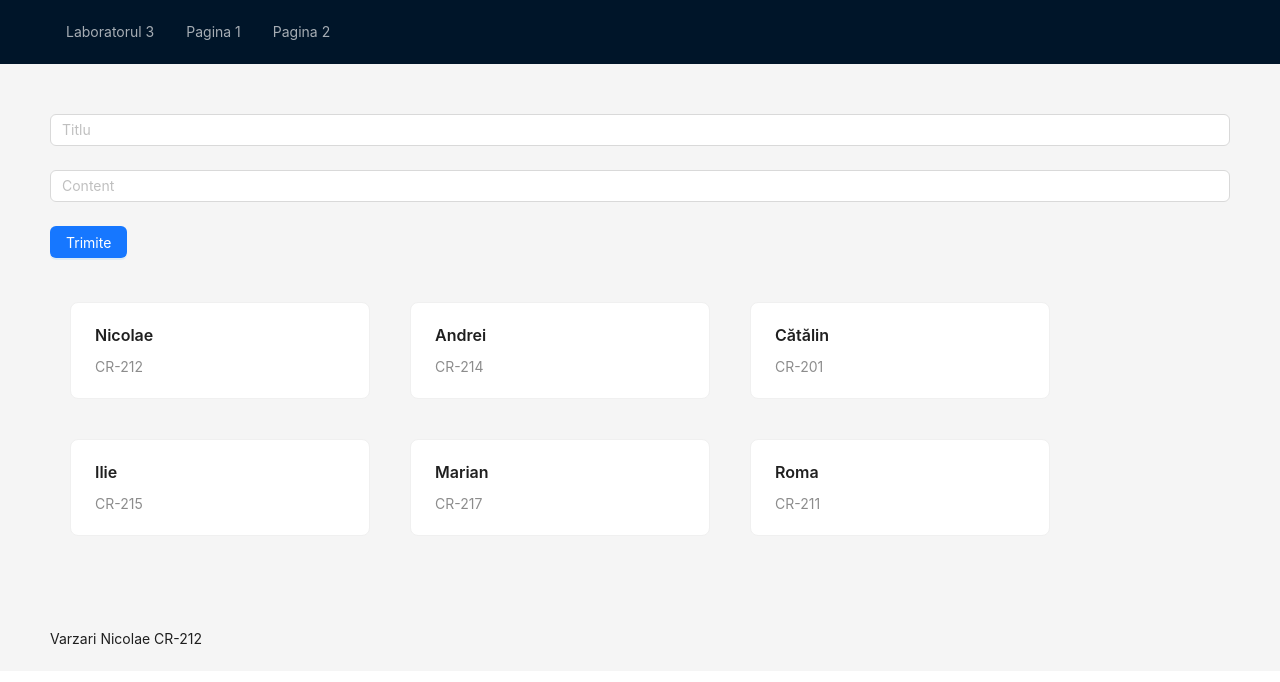
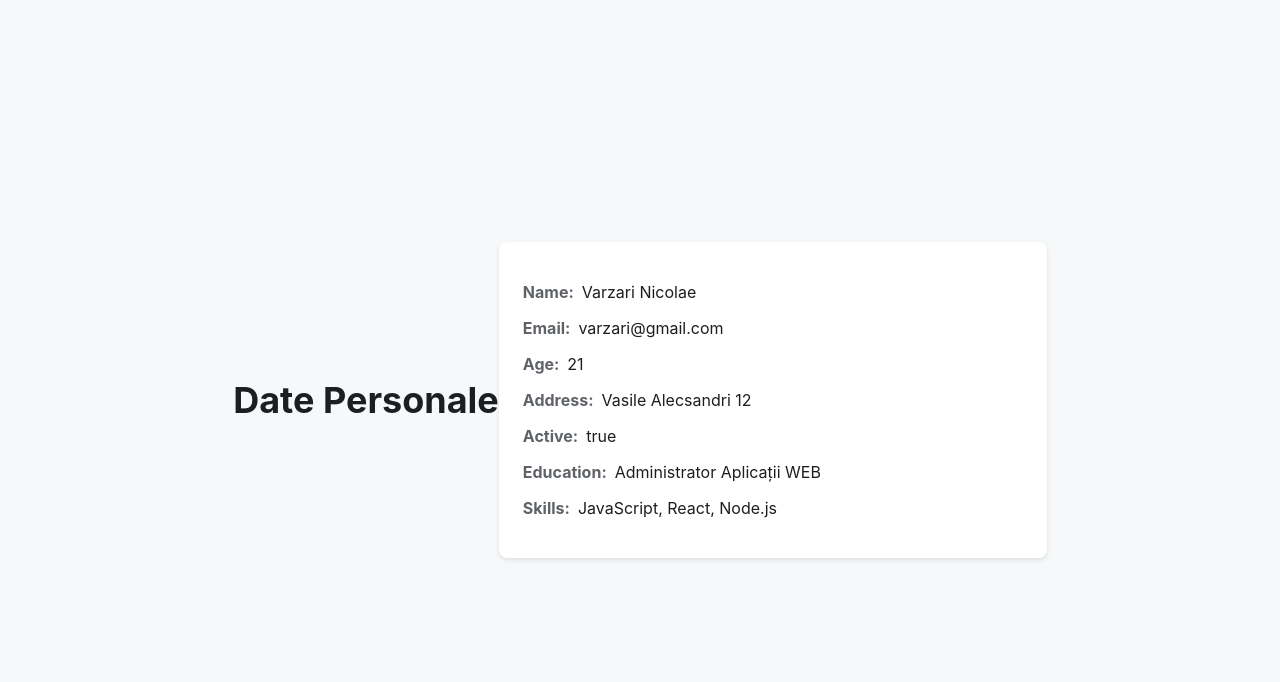
Before and after one commit to VarzariNicolae/Lab1_VarzariNicolae_CR-212, a React (Create React App) app in the folder my-react-project/my-app/: page / in a window 1280 px wide. Shown: the top 682 px of the page. Built offline with nearby package versions, Linux system fonts and the light colour scheme.

Commit message:
Crearea laboratorului 4

```diff
--- a/my-react-project/my-app/src/App.tsx
+++ b/my-react-project/my-app/src/App.tsx
@@ -1,68 +1,65 @@
-import React, { useState } from 'react';
-import { Layout, Menu, Card, Form, Input, Button } from 'antd';
+import React from 'react';
+import './lab4.css';
 
-const { Header, Content, Footer } = Layout;
+interface User {
+    name: string;
+    email: string;
+    age: number;
+    address: string;
+    isActive: boolean;
+}
 
-const App = () => {
-const [form] = Form.useForm();
-const [cards, setCards] = useState([
-{ title: 'Nicolae', content: 'CR-212' },
-{ title: 'Andrei', content: 'CR-214' },
-{ title: 'Cătălin', content: 'CR-201' },
-{ title: 'Ilie', content: 'CR-215' },
-{ title: 'Marian', content: 'CR-217' },
-{ title: 'Roma', content: 'CR-211' },
+interface AdvancedUser extends User {
+    education: string;
+    skills: string[];
+}
 
-
-]);
-
-const handleSubmit = (values: { title: string; content: string }) => {
-const newCards = [...cards, values];
-setCards(newCards);
-console.log('Form values:', values);
-alert('Forma s-a adăugat cu succes!');
+const user: AdvancedUser = {
+    name: 'Varzari Nicolae',
+    email: 'varzari@gmail.com',
+    age: 21,
+    address: 'Vasile Alecsandri 12',
+    isActive: true,
+    education: 'Administrator Aplicații WEB',
+    skills: ['JavaScript', 'React', 'Node.js'],
 };
 
-return (
-<Layout>
-<Header>
-<Menu theme="dark" mode="horizontal">
-<Menu.Item key="1">Laboratorul 3</Menu.Item>
-<Menu.Item key="2">Pagina 1</Menu.Item>
-<Menu.Item key="3">Pagina 2</Menu.Item>
-</Menu>
-</Header>
-<Content style={{ padding: '50px' }}>
-<Form form={form} onFinish={handleSubmit}>
-<Form.Item
-name="title"
-rules={[{ required: true, message: 'Introduceți titlul' }]}
->
-<Input placeholder="Titlu" />
-</Form.Item>
-<Form.Item
-name="content"
-rules={[{ required: true, message: 'Introduceți contentul' }]}
->
-<Input placeholder="Content" />
-</Form.Item>
-<Form.Item>
-<Button type="primary" htmlType="submit">
-Trimite
-</Button>
-</Form.Item>
-</Form>
-<div style={{ display: 'flex', flexWrap: 'wrap' }}>
-{cards.map(card => (
-<Card key={card.title} style={{ width: 300, margin: '20px' }}>
-<Card.Meta title={card.title} description={card.content} />
-</Card>
-))}
-</div>
-</Content>
-<Footer>Varzari Nicolae CR-212</Footer>
-</Layout>
-);
-};
+function Lab4() {
+    return (
+        <div className="container">
+            <h1 className="title">Date Personale</h1>
+            <div className="card">
+                <p>
+                    <span className="label">Name:</span>
+                    <span className="value">{user.name}</span>
+                </p>
+                <p>
+                    <span className="label">Email:</span>
+                    <span className="value">{user.email}</span>
+                </p>
+                <p>
+                    <span className="label">Age:</span>
+                    <span className="value">{user.age}</span>
+                </p>
+                <p>
+                    <span className="label">Address:</span>
+                    <span className="value">{user.address}</span>
+                </p>
+                <p>
+                    <span className="label">Active:</span>
+                    <span className="value">{user.isActive.toString()}</span>
+                </p>
+                <p>
+                    <span className="label">Education:</span>
+                    <span className="value">{user.education}</span>
+                </p>
+                <p>
+                    <span className="label">Skills:</span>
+                    <span className="value">{user.skills.join(', ')}</span>
+                </p>
+            </div>
+        </div>
+    );
+}
 
-export default App;
+export default Lab4;
--- /dev/null
+++ b/my-react-project/my-app/src/lab4.css
@@ -0,0 +1,43 @@
+.container {
+    display: flex;
+    justify-content: center;
+    align-items: center;
+    height: 100vh;
+    background-color: #f6f8fa;
+}
+
+.card {
+    background-color: #fff;
+    padding: 24px;
+    border-radius: 8px;
+    box-shadow: 0 2px 4px rgba(0, 0, 0, 0.1);
+    max-width: 500px;
+    width: 100%;
+}
+
+.title {
+    font-size: 36px;
+    font-weight: 700;
+    margin-bottom: 24px;
+    color: #1c1e21;
+}
+
+.label {
+    font-weight: 700;
+    color: #5f6368;
+}
+
+.value {
+    margin-left: 8px;
+    color: #1c1e21;
+}
+
+.skill {
+    display: inline-block;
+    margin-right: 8px;
+    margin-bottom: 8px;
+    padding: 8px;
+    background-color: #e0e0e0;
+    color: #333;
+    border-radius: 4px;
+}
```
